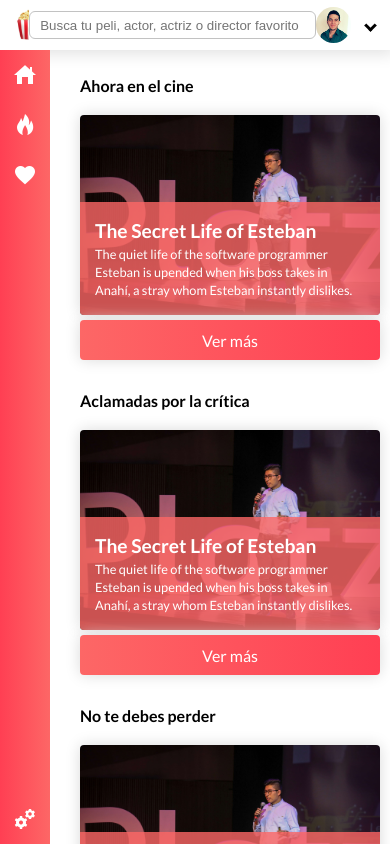
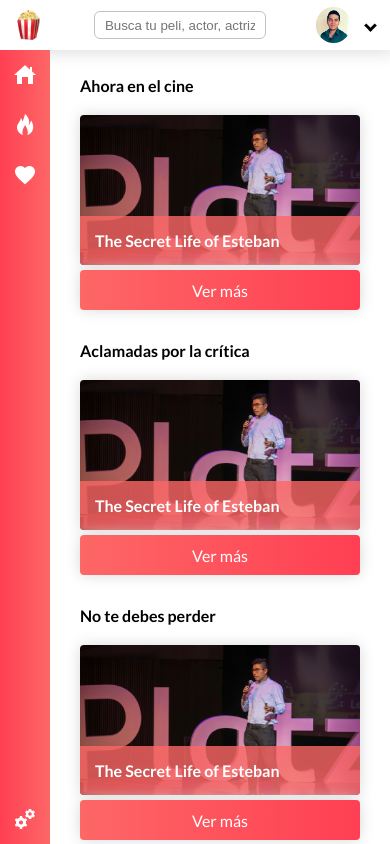
Before and after one commit to cajotafer/movi.es, a plain HTML site: page index.html in a window 390 px wide. Drawn offline with Linux system fonts and the light colour scheme.

Commit message:
Code estructure changes
Here are some changes to the header, now it's part of the main grid and the whole template has a better look in mobile devices under 480px of width.

```diff
--- /dev/null
+++ b/css/main.css
@@ -0,0 +1,319 @@
+body {
+    font-family: 'Lato', sans-serif;
+}
+* {
+    margin: 0;
+    padding: 0;
+}
+.container {
+    display: grid;
+    grid-template-areas:
+            "header header"
+            "menu moviesList";
+    grid-template-columns: 80px 1fr;
+    grid-template-rows: 50px calc(100vh - 50px);
+}
+.bar{
+    grid-area: header;
+    display: flex;
+    flex-direction: row;
+    justify-content: space-between;
+    align-items: center;
+    box-shadow: 0 0 15px 4px #e2e2e2;
+}
+.bar-logo {
+    width: 250px;
+    height: inherit;
+    display: flex;
+    align-items: center;
+    padding-left: 2%;
+}
+.bar-logo img {
+    height: 32px;
+}
+.bar-search input {
+    width: 400px;
+    height: 20px;
+    border: 1px solid #c2c2c2;
+    border-radius: 6px;
+    padding: 3px 10px;
+    color: #828282;
+}
+.bar-search input:focus {
+    border: 2px solid #c2c2c2;
+    outline: none;
+}
+.user-menu {
+    display: flex;
+    justify-content: center;
+    align-items: center;
+}
+.user-menu p {
+    margin-right: 15px;
+}
+.user-image {
+    border-radius: 30px;
+    overflow: hidden;
+    height: 36px;
+    margin-right: 15px;
+}
+.user-image img {
+    height: inherit;
+    object-fit: cover;
+}
+.arrow {
+    border: solid black;
+    border-width: 0 3px 3px 0;
+    display: inline-block;
+    padding: 3px;
+    vertical-align: middle;
+    margin-right: 15px;
+    cursor: pointer;
+}
+.arrow.down {
+    transform: rotate(45deg);
+    -webkit-transform: rotate(45deg);
+}
+.menu {
+    grid-area: menu;
+    display: grid;
+    grid-template-rows: 240px 80px;
+    background: linear-gradient(to right, #ff3f53, #fd6766);
+    width: 100%;
+    align-content: space-between;
+}
+.menu-list {
+    display: flex;
+    flex-direction: column;
+    justify-content: flex-start;
+    height: 100%;
+    width: inherit;
+}
+.menu-item {
+    margin: 0;
+    display: flex;
+    align-items: center;
+    justify-content: center;
+    height: inherit;
+    width: inherit;
+    list-style: none;
+}
+.menu-item img {
+    width: 30px;
+}
+.menu-item a {
+    display: flex;
+    flex-direction: column;
+    justify-content: center;
+    align-items: center;
+    height: inherit;
+    width: inherit;
+    font-size: 0.9em;
+    color: white;
+    text-decoration: none;
+}
+.menu-item a:hover {
+    background: #ff3f53;
+}
+.moviesList {
+    grid-area: moviesList;
+    display: grid;
+    grid-template-rows: repeat(3, 250px);
+    gap: 15px;
+    padding: 10px 30px 30px 30px;
+    overflow-y: auto;
+}
+.moviesList-cat {
+    display: grid;
+    grid-template-rows: 50px 1fr;
+    grid-template-columns: repeat(3, minmax(300px, 1fr)) minmax(100px, 1fr);
+    grid-template-areas:
+                "title title title title"
+                "movie1 movie2 movie3 more";
+    row-gap: 5px;
+    column-gap: 30px;
+    justify-content: space-around;
+}
+.moviesList-title {
+    grid-area: title;
+    display: flex;
+    align-items: center;
+    font-size: 1em;
+}
+.movie {
+    display: flex;
+    align-items: flex-end;
+    border-radius: 4px;
+    overflow: hidden;
+    box-shadow: 0px 0px 15px#dadada;
+    background-image: url("../images/leonidas.jpg");
+    background-size:cover;
+    background-repeat: no-repeat;
+    background-position: center;
+}
+.movie:nth-of-type(1) {
+    grid-area: movie1;
+}
+.movie:nth-of-type(2) {
+    grid-area: movie2;
+}
+.movie:nth-of-type(3) {
+    grid-area: movie3;
+}
+.movie:nth-of-type(4) {
+    grid-area: more;
+}
+.movie-details {
+    padding: 15px;
+    background: #fd6766cc;
+    color: white;
+    width: 100%;
+}
+.movie-details:hover {
+    background: #ff3f53;
+}
+.movie-title {
+    font-size: 1.2em;
+    line-height: 1.5em;
+}
+.movie-description {
+    font-size: 0.8em;
+    line-height: 1.4em;
+}
+.movie-more {
+    display: flex;
+    justify-content: center;
+    align-items: center;
+    background: linear-gradient(to right, #fd6766, #ff3f53);
+    width: 100%;
+    height: 100%;
+}
+.movie-more a {
+    height: inherit;
+    width: inherit;
+    display: flex;
+    justify-content: center;
+    align-items: center;
+    text-decoration: none;
+    font-weight: bold;
+    font-size: 1.2em;
+    color: white;
+}
+
+@media screen and (max-width: 1230px) {
+    .moviesList-cat {
+        grid-template-rows: 50px 1fr;
+        grid-template-columns: repeat(2, minmax(300px, 1fr)) minmax(100px, 1fr);
+        grid-template-areas:
+                    "title title title"
+                    "movie1 movie2 more";
+    }
+    .movie:nth-of-type(3) {
+        grid-area: movie3;
+        display: none;
+    }
+}
+
+@media screen and (max-width: 940px) {
+    .moviesList-cat {
+        grid-template-rows: 50px 1fr;
+        grid-template-columns: minmax(300px, 1fr) minmax(100px, 1fr);
+        grid-template-areas:
+                    "title title"
+                    "movie1 more";
+    }
+    .movie:nth-of-type(2) {
+        grid-area: movie2;
+        display: none;
+    }
+    .user-menu p {
+        margin-right: 15px;
+        display: none;
+    }
+    .bar-logo {
+        width: auto;
+    }
+}
+
+@media screen and (max-width: 640px) {
+    .moviesList {
+        grid-template-rows: repeat(3, 1fr);
+        gap: 15px;
+        padding: 10px 30px 30px 30px;
+        overflow-y: auto;
+    }
+    .moviesList-cat {
+        grid-template-rows: 50px 200px 40px;
+        grid-template-columns: minmax(300px, 1fr);
+        grid-template-areas:
+                    "title"
+                    "movie1"
+                    "more";
+    }
+    .bar-logo {
+        width: 28px;
+        overflow: hidden;
+        padding-left: 4%;
+    }
+    .bar-search input {
+        width: 265px;
+    }
+    .movie-more a {
+        font-weight: normal;
+        font-size: 1em;
+    }
+    .container {
+        grid-template-columns: 50px 1fr;
+    }
+    .menu {
+        grid-template-rows: 150px 50px;
+    }
+    .menu-item img {
+        width: 24px;
+    }
+    .menu-item a span {
+        display: none;
+    }
+}
+
+@media screen and (max-width: 430px) {
+
+    .moviesList-cat {
+        grid-template-rows: 50px 150px 40px;
+        grid-template-columns: minmax(250px, 1fr);
+    }
+    .bar-logo {
+        width: 28px;
+        overflow: hidden;
+        padding-left: 4%;
+    }
+    .bar-search input {
+        width: 150px;
+    }
+    .bar-search input:focus {
+        width: 180px;
+    }
+    .movie-more a {
+        font-weight: normal;
+        font-size: 1em;
+    }
+    .movie-title {
+        font-size: 1em;
+        line-height: 1.2em;
+    }
+    .movie-description {
+        display: none;
+    }
+    .container {
+        grid-template-columns: 50px 1fr;
+    }
+    .menu {
+        grid-template-rows: 150px 50px;
+    }
+    .menu-item img {
+        width: 24px;
+    }
+    .menu-item a span {
+        display: none;
+    }
+}
--- a/index.html
+++ b/index.html
@@ -6,9 +6,10 @@
     <meta http-equiv="X-UA-Compatible" content="ie=edge">
     <title>Movie.es</title>
     <link href="https://fonts.googleapis.com/css?family=Lato:300,400,700" rel="stylesheet">
-    <link rel="stylesheet" href="css/style.css">
+    <link rel="stylesheet" href="css/main.css">
 </head>
 <body>
+    <div class="container">
         <header class="bar">
             <figure class="bar-logo">
                 <img src="images/movies.PNG" alt="Movi.es Logo">
@@ -24,7 +25,6 @@
                 <i class="arrow down"></i>
             </div>
         </header>
-    <div class="wrap">
         <nav class="menu">
             <ul class="menu-list">
                 <li class="menu-item">
```
Lines whose indentation alone changed are shown as unchanged.
